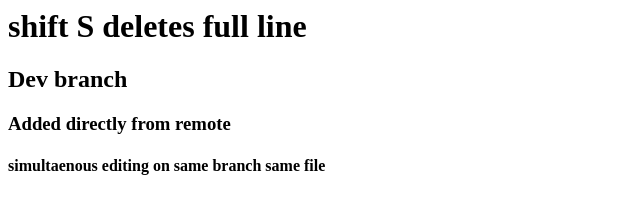
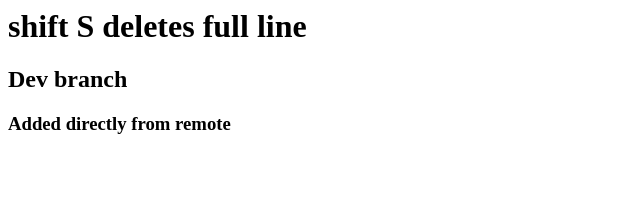
Before and after one commit to praveenmg095/repo1, a plain HTML site: page index.html in a window 1280 px wide. Shown: the whole page, without its empty margins (0-640 px from the left). Drawn offline with Linux system fonts and the light colour scheme.

Commit message:
Revert "Update index.html"
This reverts commit 3730dc82e2e331ff65c5d7bc631e569f61aca78c.

```diff
--- a/index.html
+++ b/index.html
@@ -3,6 +3,5 @@
 		<h1>shift S deletes full line</h1>
 		<h2> Dev branch </h2>
 		<h3>Added directly from remote<h3>
-			<h4>simultaenous editing on same branch same file</h4>
 	</body>
 </html>
```
